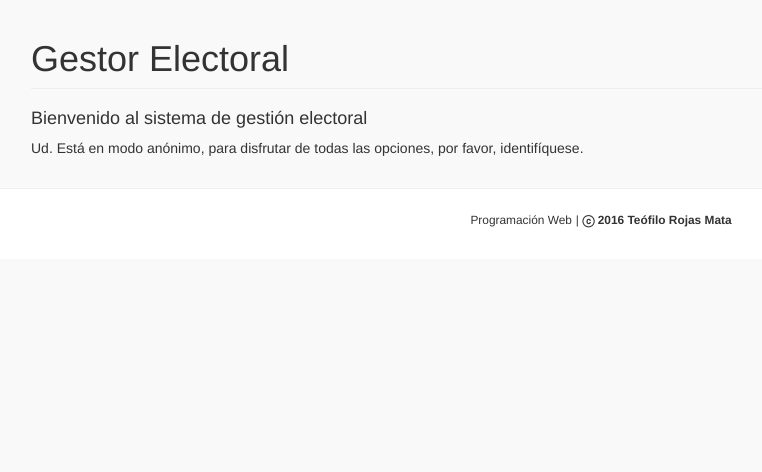
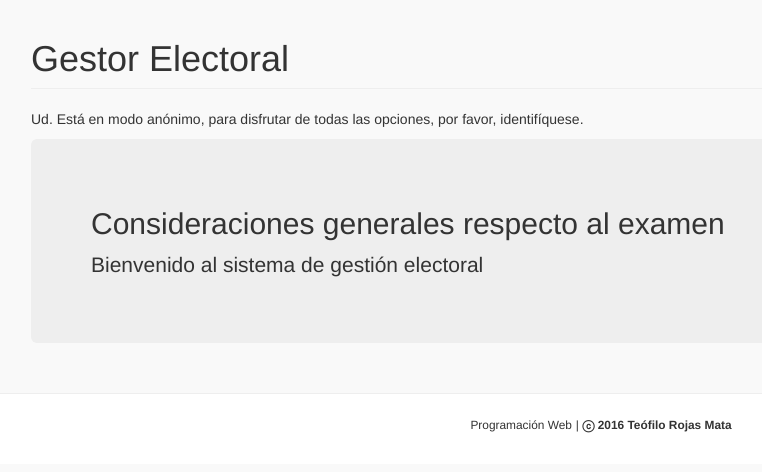
Before and after one commit to Reshait/ExamenEneroByTeo, a Django app: page /eleccion/ in a window 1280 px wide. Shown: the part 51-523 px from the top of the page, without its empty margins (39-801 px from the left). Run offline with Django 3.2, Linux system fonts and the light colour scheme; some libraries are stand-ins or nearby versions.

Commit message:
OK MesaEditar

```diff
--- a/templates/eleccion/index.html
+++ b/templates/eleccion/index.html
@@ -2,7 +2,6 @@
 
     {% block content %}
         <h1 class="page-header">Gestor Electoral</h1>
-        <h4>Bienvenido al sistema de gestión electoral</h4>
 
 		{% if user.is_authenticated %}
         	<p>Ud. Está logueado como <strong>{{user.username}}</strong></p>
@@ -10,4 +9,10 @@
         	<p>Ud. Está en modo anónimo, para disfrutar de todas las opciones, por favor, identifíquese.</p>
         {% endif %}
 
+        <div class="jumbotron">
+        	<h2>Consideraciones generales respecto al examen</h2>
+        	<p>Bienvenido al sistema de gestión electoral</p>
+
+        </div>
+
     {% endblock %}
```
